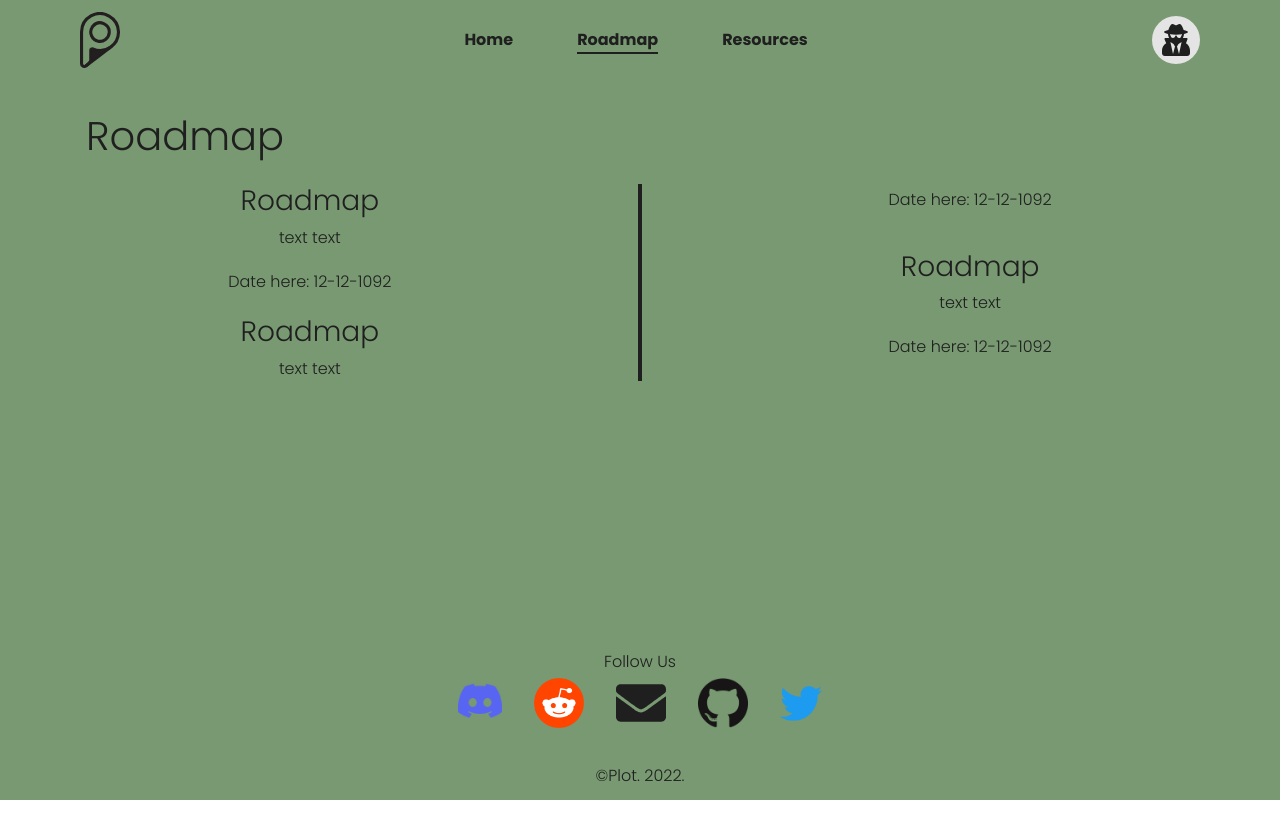
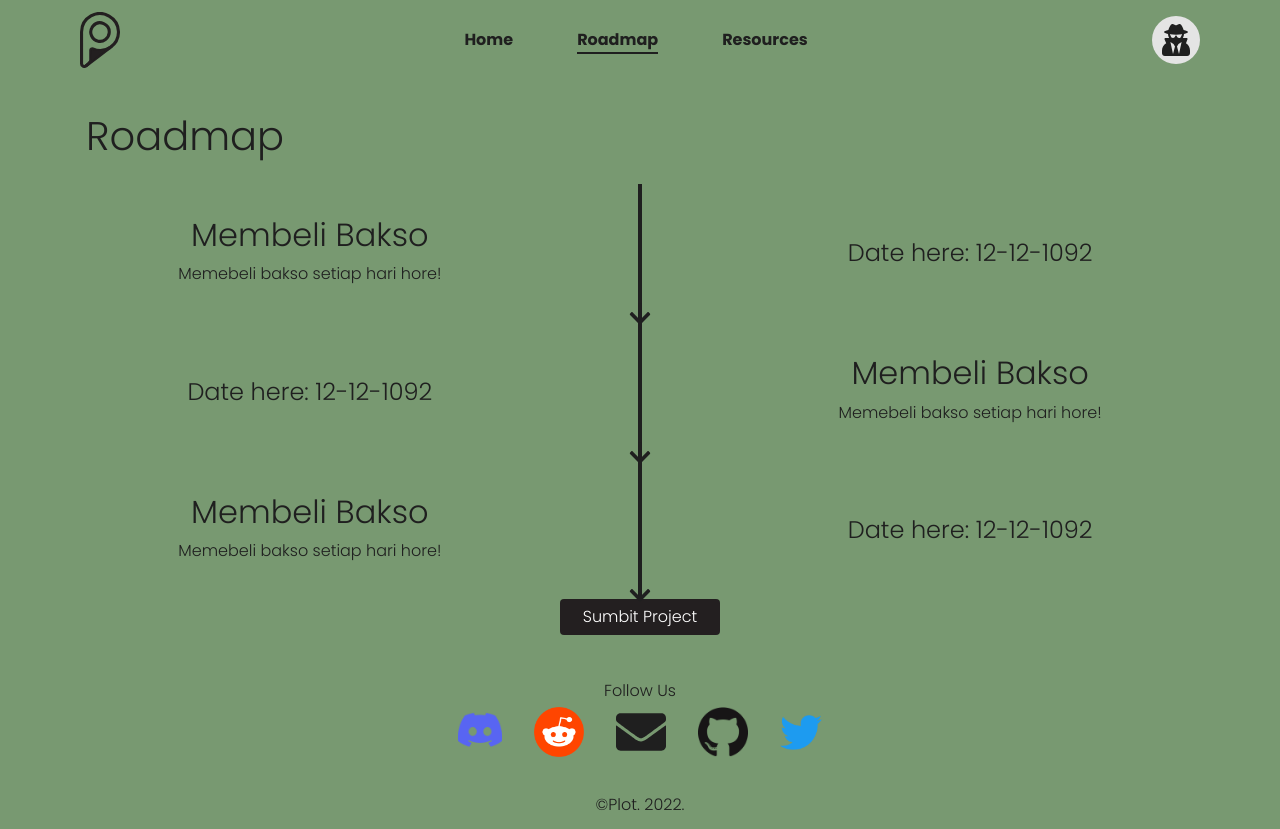
Before and after one commit to Plot-NFT/Plotland, a Next.js app: page /roadmap in a window 1280 px wide. Before the commit the page ends 800 px from the top, so only its background shows below. Built offline with nearby package versions, Linux system fonts and the light colour scheme.

Commit message:
fix wrong animation on loading at home, add new component for flexible roadmap item, add button

```diff
--- a/pages/index.jsx
+++ b/pages/index.jsx
@@ -9,6 +9,7 @@ import Footer from "components/Footer/Footer";
 import MetamaskButton from "components/MetamaskButton/MetamaskButton";
 import Form from "components/Form/Form";
 import Container from "components/Container/Container";
+import Loading from "components/Loading/Loading";
 
 const Index = () => {
   const [chainId, setChainId] = React.useState(null);
@@ -223,10 +224,7 @@ const Index = () => {
 
       <Container>
         {user.status === "loading" || user.status === "idle" ? (
-          <div className="loading">
-            <img src="/assets/Plot_Logo_Black.svg" alt="plot logo" />
-            <h4>Loading...</h4>
-          </div>
+          <Loading />
         ) : (
           <>
             {walletError ? (
--- a/pages/roadmap.jsx
+++ b/pages/roadmap.jsx
@@ -1,12 +1,11 @@
 import * as React from "react";
 import Head from "next/head";
-import Row from "react-bootstrap/Row";
-import Col from "react-bootstrap/Col";
 
 import Header from "components/Header/Header";
 import Footer from "components/Footer/Footer";
 import Container from "components/Container/Container";
-import RoadmapItem from "components/Roadmap/Roadmap";
+import RoadMap from "components/Roadmap/Roadmap";
+import Button from "components/Button/Button";
 
 import styles from "scss/roadmap.module.scss";
 
@@ -23,41 +22,48 @@ const Roadmap = () => {
       <Container>
         <h1 className="mb-4">Roadmap</h1>
 
-        <Row className="text-center">
-          <Col lg={5}>
-            <RoadmapItem />
-          </Col>
-          <Col className={styles.blackLine} lg={2}>
-            <div></div>
-          </Col>
-          <Col lg={5}>
+        <RoadMap.Main>
+          <RoadMap.Content>
+            <h3>Membeli Bakso</h3>
+            <p>Memebeli bakso setiap hari hore!</p>
+          </RoadMap.Content>
+
+          <RoadMap.Divider />
+
+          <RoadMap.Date>
             <p>Date here: 12-12-1092</p>
-          </Col>
-        </Row>
+          </RoadMap.Date>
+        </RoadMap.Main>
 
-        <Row className="text-center">
-          <Col className="pt-3" lg={5}>
+        <RoadMap.Main>
+          <RoadMap.Date>
             <p>Date here: 12-12-1092</p>
-          </Col>
-          <Col className={styles.blackLine} lg={2}>
-            <div></div>
-          </Col>
-          <Col lg={5}>
-            <RoadmapItem />
-          </Col>
-        </Row>
+          </RoadMap.Date>
 
-        <Row className="text-center">
-          <Col lg={5}>
-            <RoadmapItem />
-          </Col>
-          <Col className={styles.blackLine} lg={2}>
-            <div></div>
-          </Col>
-          <Col className="pt-3" lg={5}>
+          <RoadMap.Divider />
+
+          <RoadMap.Content>
+            <h3>Membeli Bakso</h3>
+            <p>Memebeli bakso setiap hari hore!</p>
+          </RoadMap.Content>
+        </RoadMap.Main>
+
+        <RoadMap.Main>
+          <RoadMap.Content>
+            <h3>Membeli Bakso</h3>
+            <p>Memebeli bakso setiap hari hore!</p>
+          </RoadMap.Content>
+
+          <RoadMap.Divider />
+
+          <RoadMap.Date>
             <p>Date here: 12-12-1092</p>
-          </Col>
-        </Row>
+          </RoadMap.Date>
+        </RoadMap.Main>
+
+        <div className="d-flex justify-content-center">
+          <Button>Sumbit Project</Button>
+        </div>
       </Container>
 
       <Footer />
--- /dev/null
+++ b/src/components/Button/Button.jsx
@@ -0,0 +1,15 @@
+/* eslint-disable react/prop-types */
+import * as React from "react";
+import BsButton from "react-bootstrap/Button";
+
+import styles from "./Button.module.scss";
+
+const Button = ({ className = "", type = "button", children }) => {
+  return (
+    <BsButton className={`${styles.button} ${className}`} type={type}>
+      {children}
+    </BsButton>
+  );
+};
+
+export default Button;
--- /dev/null
+++ b/src/components/Button/Button.module.scss
@@ -0,0 +1,21 @@
+@use "/src/scss/variable";
+
+.button,
+.button:hover,
+.button:active,
+.button:focus {
+  background-color: variable.$bg-secondary;
+  border: none;
+  width: 10rem;
+  box-shadow: none;
+}
+
+.button:hover {
+  filter: opacity(0.9);
+}
+
+.button:focus.button:active {
+  box-shadow: 0px 0px 0px 4px rgba(0, 0, 0, 1);
+  -webkit-box-shadow: 0px 0px 0px 4px rgba(0, 0, 0, 1);
+  -moz-box-shadow: 0px 0px 0px 4px rgba(0, 0, 0, 1);
+}
--- a/src/components/Roadmap/Roadmap.jsx
+++ b/src/components/Roadmap/Roadmap.jsx
@@ -1,16 +1,42 @@
+/* eslint-disable react/prop-types */
 import * as React from "react";
+
+import Row from "react-bootstrap/Row";
+import Col from "react-bootstrap/Col";
+import { FaArrowDown } from "react-icons/fa";
 
 import styles from "./Roadmap.module.scss";
 
-const Roadmap = () => {
+const Main = ({ children }) => {
+  return <Row className="text-center">{children}</Row>;
+};
+
+const Divider = () => {
   return (
-    <div>
+    <Col className={styles.blackLine} md={2} lg={2}>
       <div>
-        <h3>Roadmap</h3>
+        <FaArrowDown />
       </div>
-      <div>text text</div>
-    </div>
+    </Col>
   );
 };
 
+const Content = ({ children }) => {
+  return (
+    <Col className={styles.content} md={5} lg={5}>
+      {children}
+    </Col>
+  );
+};
+
+const Date = ({ children }) => {
+  return (
+    <Col className={styles.date} md={5} lg={5}>
+      {children}
+    </Col>
+  );
+};
+
+const Roadmap = { Main, Divider, Content, Date };
+
 export default Roadmap;
--- a/src/components/Roadmap/Roadmap.module.scss
+++ b/src/components/Roadmap/Roadmap.module.scss
@@ -0,0 +1,36 @@
+.content {
+  padding: 2rem 0;
+
+  h3 {
+    font-size: 2rem;
+  }
+}
+
+.date {
+  display: flex;
+  align-items: center;
+  justify-content: center;
+
+  p {
+    font-size: 1.5rem;
+  }
+}
+
+.blackLine {
+  display: flex;
+  justify-content: center;
+
+  div {
+    position: relative;
+    background: #1f1f1f;
+    width: 4px;
+    height: 100%;
+
+    svg {
+      position: absolute;
+      font-size: 1.5rem;
+      bottom: -4px;
+      left: -10px;
+    }
+  }
+}
```
